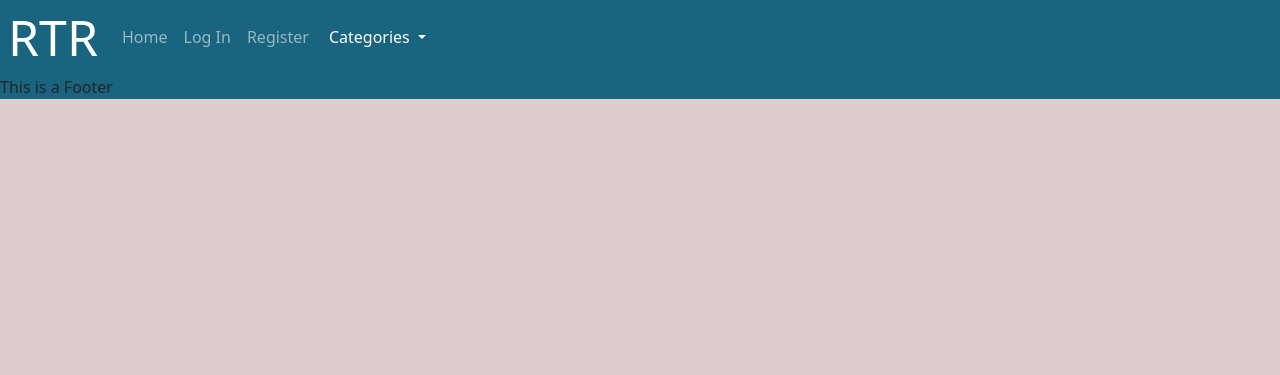
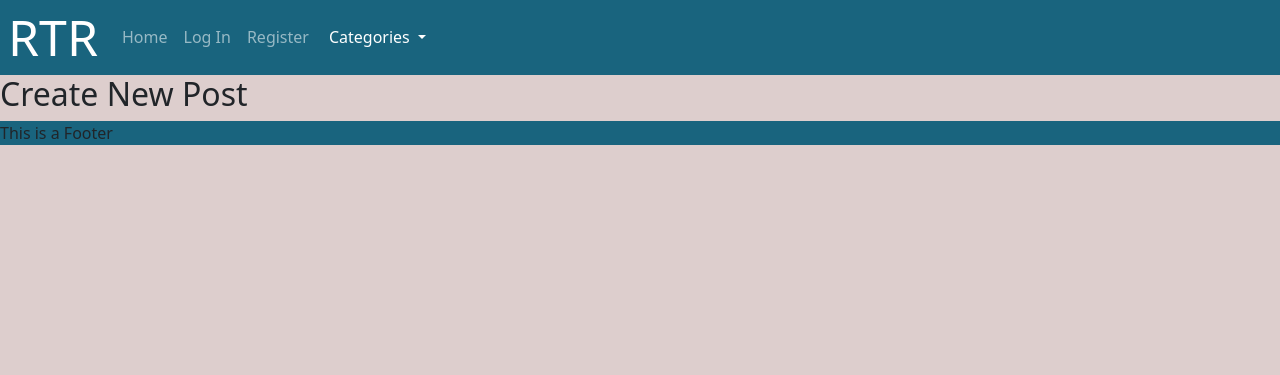
Before and after one commit to Enquil/enquil-project4, a Django app: template templates/add_post.html in a window 1280 px wide. Shown: the top 375 px of the page. Run offline with Django 3.2, Linux system fonts and the light colour scheme; the template is opened without the code that fills it, so the values that code supplies are empty.

Commit message:
add create post view

```diff
--- a/newssite/views.py
+++ b/newssite/views.py
@@ -30,3 +30,8 @@ class PostDetail(View):
                 "liked": liked
             },
         )
+
+
+class AddPost(View):
+    model = Post
+    template_name = 'add_post.hml'
--- a/templates/add_post.html
+++ b/templates/add_post.html
@@ -3,8 +3,5 @@
 
 {% block content %}
 
-{% if user.is_authenticated %}
 <h2>Create New Post</h2>
-{% else %}
-{% endif %}
 {% endblock %}
```
